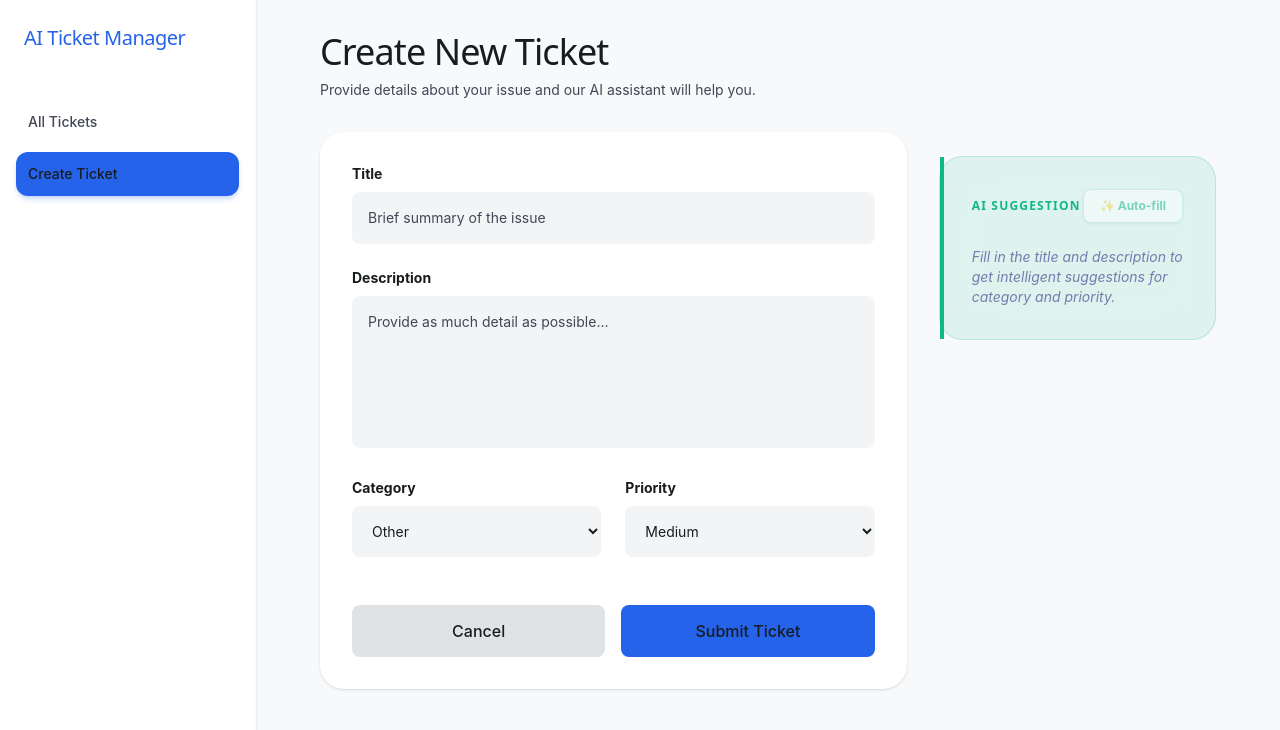
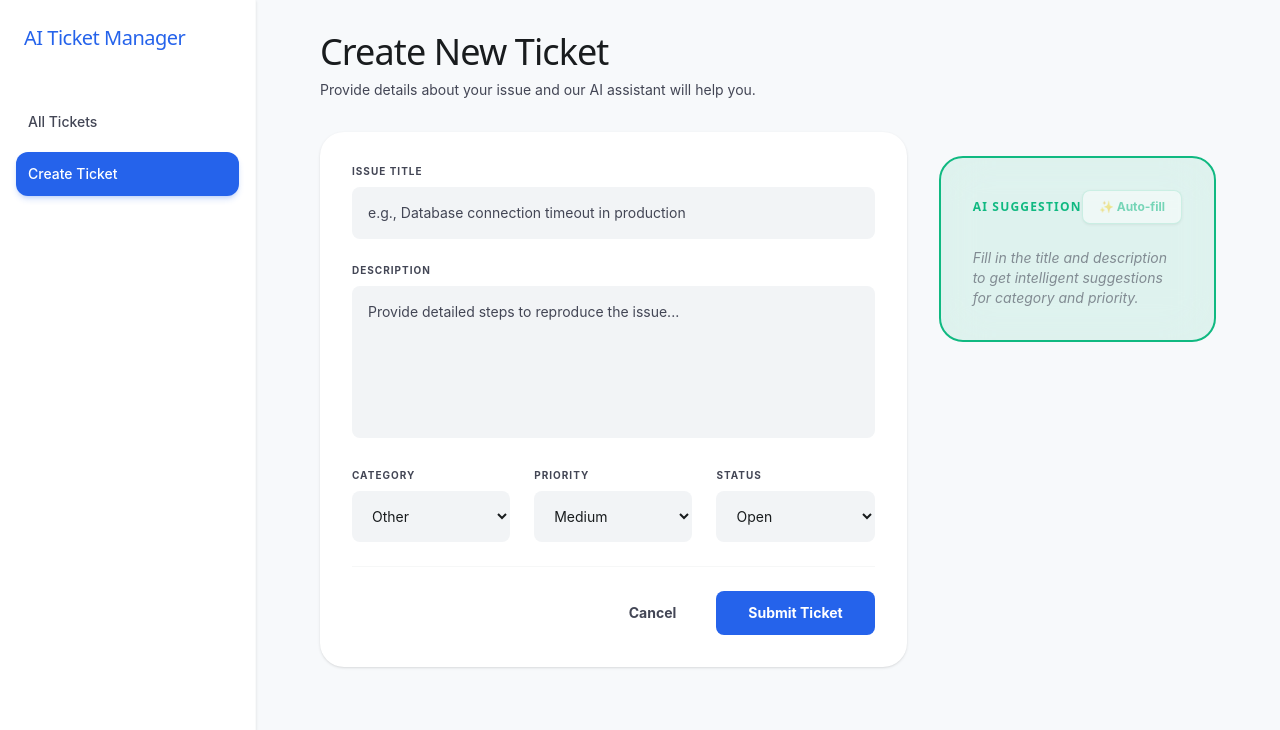
Before and after one commit to 3Butterfly0/ticketmanager-frontend, a React (Vite) app: page /create in a window 1280 px wide. Shown: the top 730 px of the page. Built offline with nearby package versions, Linux system fonts and the light colour scheme.

Commit message:
UI improvements

```diff
--- a/package.json
+++ b/package.json
@@ -13,6 +13,8 @@
     "@tailwindcss/vite": "^4.2.2",
     "react": "^19.2.4",
     "react-dom": "^19.2.4",
+    "react-hot-toast": "^2.6.0",
+    "react-loading-skeleton": "^3.5.0",
     "react-router-dom": "^7.14.0",
     "tailwindcss": "^4.2.2"
   },
--- a/src/api/aiApi.js
+++ b/src/api/aiApi.js
@@ -1,8 +1,17 @@
 import { fetchJSON } from './client';
+
+const capitalize = (text) => {
+  if (!text) return '';
+  const trimmed = text.trim();
+  return trimmed.charAt(0).toUpperCase() + trimmed.slice(1);
+};
 
 export const aiApi = {
   getAISuggestion: (title, description) => fetchJSON('/ai/suggest', {
     method: 'POST',
-    body: JSON.stringify({ title, description }),
+    body: JSON.stringify({
+      title: capitalize(title),
+      description: capitalize(description)
+    }),
   }),
 };
--- a/src/api/ticketApi.js
+++ b/src/api/ticketApi.js
@@ -1,9 +1,19 @@
 import { fetchJSON } from './client';
+
+const capitalize = (text) => {
+  if (!text) return '';
+  const trimmed = text.trim();
+  return trimmed.charAt(0).toUpperCase() + trimmed.slice(1);
+};
 
 export const ticketApi = {
   createTicket: (data) => fetchJSON('/tickets', {
     method: 'POST',
-    body: JSON.stringify(data),
+    body: JSON.stringify({
+      ...data,
+      title: capitalize(data.title),
+      description: capitalize(data.description)
+    }),
   }),
 
   getAllTickets: (filters = {}) => {
@@ -20,7 +30,11 @@ export const ticketApi = {
 
   updateTicket: (id, data) => fetchJSON(`/tickets/${id}`, {
     method: 'PUT',
-    body: JSON.stringify(data),
+    body: JSON.stringify({
+      ...data,
+      title: capitalize(data.title),
+      description: capitalize(data.description)
+    }),
   }),
 
   updateStatus: (id, status) => fetchJSON(`/tickets/${id}/status`, {
--- a/src/components/ai/AISuggestionBox.jsx
+++ b/src/components/ai/AISuggestionBox.jsx
@@ -1,5 +1,5 @@
-import React, { useState } from 'react';
-import { aiApi } from '../../api/aiApi';
+import React, { useState } from "react";
+import { aiApi } from "../../api/aiApi";
 
 // trigger AI suggestion logic and handle response mapping
 const AISuggestionBox = ({ title, description, onSuggestion }) => {
@@ -34,9 +34,7 @@ const AISuggestionBox = ({ title, description, onSuggestion }) => {
   };
 
   return (
-    <div className="bg-brand-tertiary/10 backdrop-blur-xl border border-brand-tertiary/20 rounded-3xl p-8 my-6 relative group transform transition-all duration-300">
-      <div className="absolute top-0 left-0 w-1 h-full bg-brand-tertiary"></div>
-
+    <div className="bg-brand-tertiary/10 backdrop-blur-xl border-2 border-brand-tertiary rounded-3xl p-8 my-6 relative group transform transition-all duration-300">
       <div className="flex justify-between items-center mb-6">
         <label className="text-xs font-display font-bold text-brand-tertiary uppercase tracking-widest">
           AI Suggestion
@@ -46,7 +44,7 @@ const AISuggestionBox = ({ title, description, onSuggestion }) => {
           disabled={loading || !title || !description}
           className="text-xs font-bold px-4 py-2 rounded-lg bg-surface-card border border-brand-tertiary/30 text-brand-tertiary hover:bg-brand-tertiary hover:text-text-inverse disabled:opacity-50 disabled:cursor-not-allowed transition-all shadow-sm"
         >
-          {loading ? 'Analyzing...' : '✨ Auto-fill'}
+          {loading ? "Analyzing..." : "✨ Auto-fill"}
         </button>
       </div>
 
@@ -60,17 +58,29 @@ const AISuggestionBox = ({ title, description, onSuggestion }) => {
         <div className="mt-6 space-y-5 animate-in fade-in slide-in-from-top-2 duration-300">
           <div className="grid grid-cols-2 gap-4">
             <div className="p-4 bg-surface-card rounded-xl border border-brand-tertiary/20 shadow-sm">
-              <span className="block text-[10px] text-text-muted font-bold uppercase mb-1 font-body">Category</span>
-              <span className="font-bold text-text-main font-body">{suggestion.category}</span>
+              <span className="block text-[10px] text-text-muted font-bold uppercase mb-1 font-body">
+                Category
+              </span>
+              <span className="font-bold text-text-main font-body">
+                {suggestion.category}
+              </span>
             </div>
             <div className="p-4 bg-surface-card rounded-xl border border-brand-tertiary/20 shadow-sm">
-              <span className="block text-[10px] text-text-muted font-bold uppercase mb-1 font-body">Priority</span>
-              <span className="font-bold text-text-main font-body">{suggestion.priority}</span>
+              <span className="block text-[10px] text-text-muted font-bold uppercase mb-1 font-body">
+                Priority
+              </span>
+              <span className="font-bold text-text-main font-body">
+                {suggestion.priority}
+              </span>
             </div>
           </div>
           <div className="p-4 bg-surface-card rounded-xl border border-brand-tertiary/20 shadow-sm">
-            <span className="block text-[10px] text-text-muted font-bold uppercase mb-1 font-body">Generated Summary</span>
-            <p className="text-sm font-body text-text-main/80 leading-relaxed">{suggestion.summary}</p>
+            <span className="block text-[10px] text-text-muted font-bold uppercase mb-1 font-body">
+              Generated Summary
+            </span>
+            <p className="text-sm font-body text-text-main/80 leading-relaxed">
+              {suggestion.summary}
+            </p>
           </div>
           <button
             onClick={applySuggestion}
@@ -82,8 +92,9 @@ const AISuggestionBox = ({ title, description, onSuggestion }) => {
       )}
 
       {!suggestion && !loading && !error && (
-        <p className="text-sm text-indigo-900 opacity-60 italic">
-          Fill in the title and description to get intelligent suggestions for category and priority.
+        <p className="text-sm text-text-muted opacity-60 italic">
+          Fill in the title and description to get intelligent suggestions for
+          category and priority.
         </p>
       )}
     </div>
--- a/src/index.css
+++ b/src/index.css
@@ -1,8 +1,8 @@
 @import "tailwindcss";
 
 @theme {
-  --color-brand-primary: #2563EB;
-  --color-brand-tertiary: #10B981;
+  --color-brand-primary: #2563eb;
+  --color-brand-tertiary: #10b981;
   --color-brand-danger: #ba1a1a;
 
   --color-surface-base: #f7f9fb;
@@ -12,9 +12,10 @@
 
   --color-text-main: #191c1e;
   --color-text-muted: #434655;
+  --color-text-inverse: #ffffff;
 
-  --font-display: 'Manrope', system-ui, sans-serif;
-  --font-body: 'Inter', system-ui, sans-serif;
+  --font-display: "Manrope", system-ui, sans-serif;
+  --font-body: "Inter", system-ui, sans-serif;
 }
 
 body {
@@ -26,7 +27,13 @@ body {
   -moz-osx-font-smoothing: grayscale;
 }
 
-h1, h2, h3, h4, h5, h6, .font-display {
+h1,
+h2,
+h3,
+h4,
+h5,
+h6,
+.font-display {
   font-family: var(--font-display);
 }
 
@@ -54,6 +61,12 @@ h1, h2, h3, h4, h5, h6, .font-display {
 }
 
 @keyframes fadeIn {
-  from { opacity: 0; transform: translateY(4px); }
-  to { opacity: 1; transform: translateY(0); }
+  from {
+    opacity: 0;
+    transform: translateY(4px);
+  }
+  to {
+    opacity: 1;
+    transform: translateY(0);
+  }
 }
--- a/src/pages/CreateTicket.jsx
+++ b/src/pages/CreateTicket.jsx
@@ -14,6 +14,7 @@ const CreateTicket = () => {
     description: '',
     category: 'OTHER',
     priority: 'MEDIUM',
+    status: 'OPEN',
     summary: '',
   });
 
@@ -60,34 +61,34 @@ const CreateTicket = () => {
         <div className="lg:col-span-2">
           <form onSubmit={handleSubmit} className="bg-surface-card p-8 rounded-3xl space-y-6 shadow-sm">
             <div>
-              <label className="block text-sm font-bold text-text-main font-body mb-2">Title</label>
+              <label className="block text-[10px] font-bold text-text-muted uppercase tracking-widest font-body mb-2">Issue Title</label>
               <input
                 type="text"
                 name="title"
                 value={formData.title}
                 onChange={handleChange}
-                placeholder="Brief summary of the issue"
+                placeholder="e.g., Database connection timeout in production"
                 className="w-full bg-surface-low rounded-lg p-4 text-sm font-body text-text-main focus:ring-2 focus:ring-brand-primary/20 outline-none transition-all placeholder:text-text-muted"
                 required
               />
             </div>
 
             <div>
-              <label className="block text-sm font-bold text-text-main font-body mb-2">Description</label>
+              <label className="block text-[10px] font-bold text-text-muted uppercase tracking-widest font-body mb-2">Description</label>
               <textarea
                 name="description"
                 value={formData.description}
                 onChange={handleChange}
-                placeholder="Provide as much detail as possible..."
+                placeholder="Provide detailed steps to reproduce the issue..."
                 rows={6}
                 className="w-full bg-surface-low rounded-lg p-4 text-sm font-body text-text-main focus:ring-2 focus:ring-brand-primary/20 outline-none transition-all placeholder:text-text-muted resize-none"
                 required
               ></textarea>
             </div>
 
-            <div className="grid grid-cols-2 gap-6">
+            <div className="grid grid-cols-1 md:grid-cols-3 gap-6">
               <div>
-                <label className="block text-sm font-bold text-text-main font-body mb-2">Category</label>
+                <label className="block text-[10px] font-bold text-text-muted uppercase tracking-widest font-body mb-2">Category</label>
                 <select
                   name="category"
                   value={formData.category}
@@ -104,7 +105,7 @@ const CreateTicket = () => {
               </div>
 
               <div>
-                <label className="block text-sm font-bold text-text-main font-body mb-2">Priority</label>
+                <label className="block text-[10px] font-bold text-text-muted uppercase tracking-widest font-body mb-2">Priority</label>
                 <select
                   name="priority"
                   value={formData.priority}
@@ -116,22 +117,35 @@ const CreateTicket = () => {
                   <option value="LOW">Low</option>
                 </select>
               </div>
+
+              <div>
+                <label className="block text-[10px] font-bold text-text-muted uppercase tracking-widest font-body mb-2">Status</label>
+                <select
+                  name="status"
+                  value={formData.status}
+                  onChange={handleChange}
+                  className="w-full bg-surface-low rounded-lg p-4 text-sm font-body text-text-main focus:ring-2 focus:ring-brand-primary/20 outline-none transition-all"
+                >
+                  <option value="OPEN">Open</option>
+                  <option value="IN_PROGRESS">In Progress</option>
+                </select>
+              </div>
             </div>
 
             {error && <ErrorAlert message={error} />}
 
-            <div className="pt-6 flex gap-4">
+            <div className="pt-6 flex justify-end items-center gap-4 border-t border-surface-highest/30">
               <button
                 type="button"
                 onClick={() => navigate('/')}
-                className="flex-1 py-3.5 bg-surface-highest text-text-main rounded-lg font-medium hover:bg-surface-highest/80 transition font-body"
+                className="px-6 py-2.5 text-sm font-bold text-text-muted hover:text-text-main transition-colors font-body"
               >
                 Cancel
               </button>
               <button
                 type="submit"
                 disabled={loading}
-                className="flex-1 py-3.5 bg-brand-primary text-text-inverse rounded-lg font-medium hover:opacity-90 transition-opacity disabled:opacity-70 disabled:cursor-not-allowed font-body"
+                className="px-8 py-3 bg-brand-primary text-text-inverse rounded-lg text-sm font-bold hover:opacity-90 transition-opacity disabled:opacity-70 disabled:cursor-not-allowed font-body"
               >
                 {loading ? 'Creating...' : 'Submit Ticket'}
               </button>
```
Also changed, not shown: src/pages/TicketDetails.jsx (+58 -9 lines), 1 other file (tests, documents, lock files or other folders).
